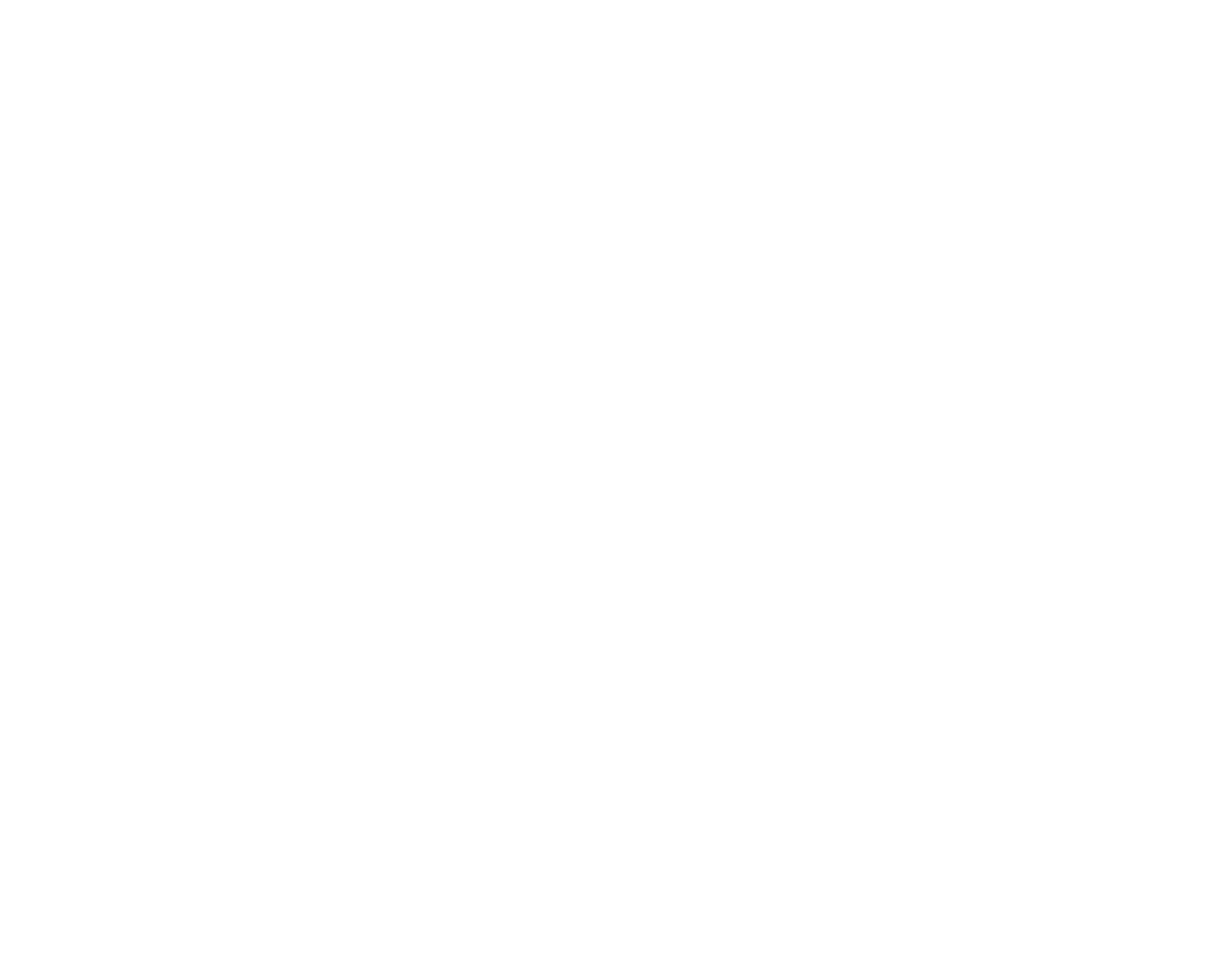
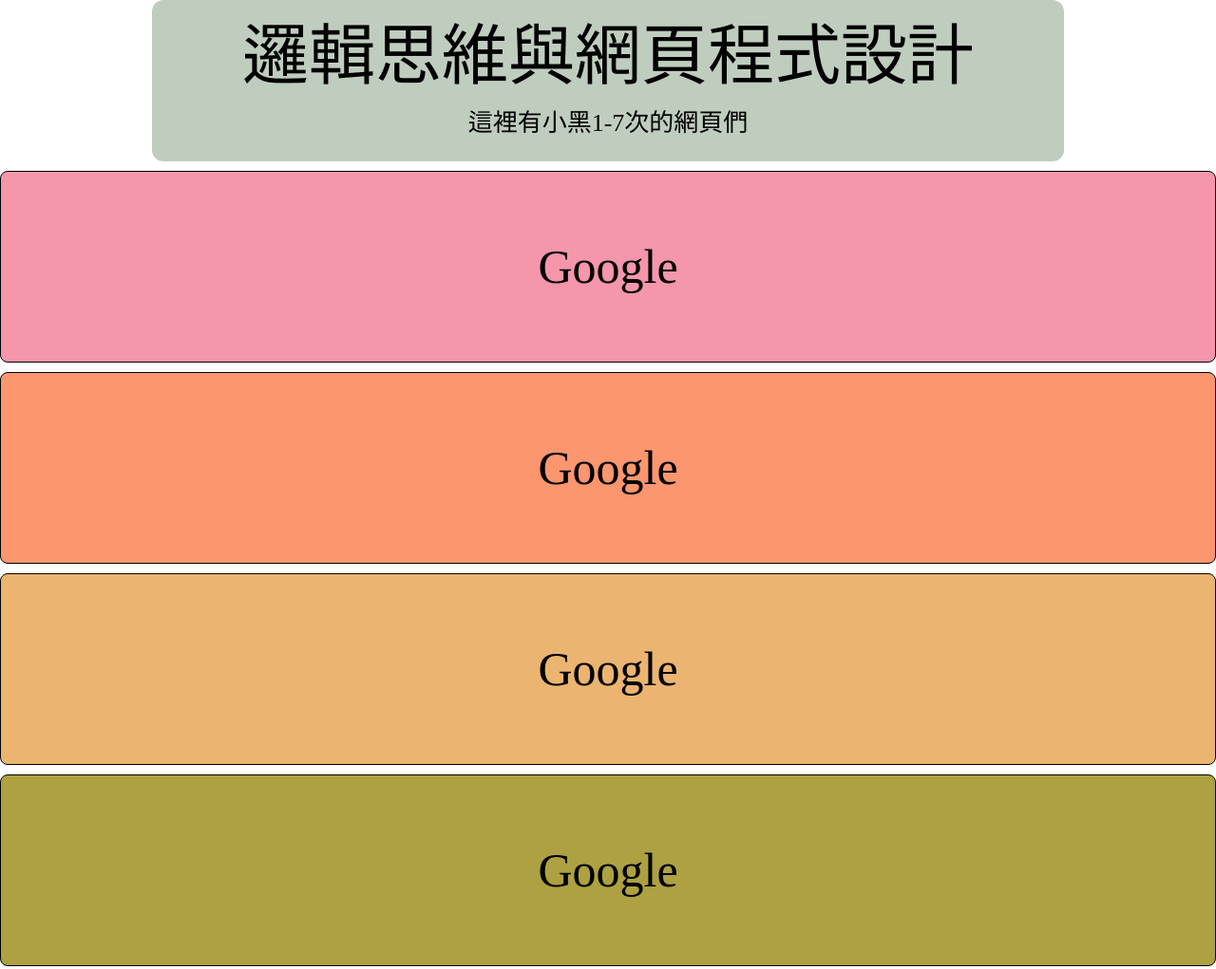
Before and after one commit to keson1226/keson1226.github.io, a plain HTML site: page FrontEnd/index.html in a window 1280 px wide. Shown: the top 1021 px of the page at 95% size. Before the commit the page ends 800 px from the top, so only its background shows below. Drawn offline with Linux system fonts and the light colour scheme.

Commit message:
edit index.html style

```diff
--- /dev/null
+++ b/FrontEnd/CSS/index.css
@@ -0,0 +1,36 @@
+.header {
+    text-align: center;
+    background-color: #bfcdbf;
+    width: 75%;
+    margin: auto;
+
+    padding-top: 10px;
+    padding-bottom: 20px;
+
+    border-radius: 12px;
+}
+.header > h1 {
+    font-size: 70px;
+    line-height: 100px;
+}
+.header > p {
+    font-size: 26px;
+    line-height: 40px;
+}
+
+.single_web {
+    background-color: #FB9966;
+    margin-top: 10px;
+    border-radius: 8px;
+    border: 1.5px solid black;
+}
+
+.single_web > a {
+    line-height: 200px;
+    text-decoration: none;
+    color: black;
+    font-size: 50px;
+    text-align: center;
+
+    display: block;
+}
--- /dev/null
+++ b/FrontEnd/CSS/reset.css
@@ -0,0 +1,48 @@
+/* http://meyerweb.com/eric/tools/css/reset/
+   v2.0 | 20110126
+   License: none (public domain)
+*/
+
+html, body, div, span, applet, object, iframe,
+h1, h2, h3, h4, h5, h6, p, blockquote, pre,
+a, abbr, acronym, address, big, cite, code,
+del, dfn, em, img, ins, kbd, q, s, samp,
+small, strike, strong, sub, sup, tt, var,
+b, u, i, center,
+dl, dt, dd, ol, ul, li,
+fieldset, form, label, legend,
+table, caption, tbody, tfoot, thead, tr, th, td,
+article, aside, canvas, details, embed,
+figure, figcaption, footer, header, hgroup,
+menu, nav, output, ruby, section, summary,
+time, mark, audio, video {
+	margin: 0;
+	padding: 0;
+	border: 0;
+	font-size: 100%;
+	font: inherit;
+	vertical-align: baseline;
+}
+/* HTML5 display-role reset for older browsers */
+article, aside, details, figcaption, figure,
+footer, header, hgroup, menu, nav, section {
+	display: block;
+}
+body {
+	line-height: 1;
+}
+ol, ul {
+	list-style: none;
+}
+blockquote, q {
+	quotes: none;
+}
+blockquote:before, blockquote:after,
+q:before, q:after {
+	content: '';
+	content: none;
+}
+table {
+	border-collapse: collapse;
+	border-spacing: 0;
+}
--- a/FrontEnd/index.html
+++ b/FrontEnd/index.html
@@ -5,8 +5,26 @@
     <meta http-equiv="X-UA-Compatible" content="IE=edge">
     <meta name="viewport" content="width=device-width, initial-scale=1.0">
     <title>Boring Website</title>
+    <link rel="stylesheet" href="./CSS/reset.css">
+    <link rel="stylesheet" href="./CSS/index.css">
 </head>
 <body>
+    <div class="header">
+        <h1>邏輯思維與網頁程式設計</h1>
+        <p>這裡有小黑1-7次的網頁們</p>
+    </div>
 
+    <div class="anchar">
+        <div class="single_web" style="background-color: #F596AA;"><a href="http://www.google.com">Google</a></div>
+        <div class="single_web" style="background-color: #FB966E;"><a href="http://www.google.com">Google</a></div>
+        <div class="single_web" style="background-color: #EBB471;"><a href="http://www.google.com">Google</a></div>
+        <div class="single_web" style="background-color: #ADA142;"><a href="http://www.google.com">Google</a></div>
+        <div class="single_web" style="background-color: #90B44B;"><a href="http://www.google.com">Google</a></div>
+        <div class="single_web" style="background-color: #24936E;"><a href="http://www.google.com">Google</a></div>
+        <div class="single_web" style="background-color: #A5DEE4;"><a href="http://www.google.com">Google</a></div>
+        <div class="single_web" style="background-color: #B28FCE;"><a href="http://www.google.com">Google</a></div>
+        <div class="single_web" style="background-color: #6A4C9C;"><a href="http://www.google.com">Google</a></div>
+
+    </div>
 </body>
 </html>
```
